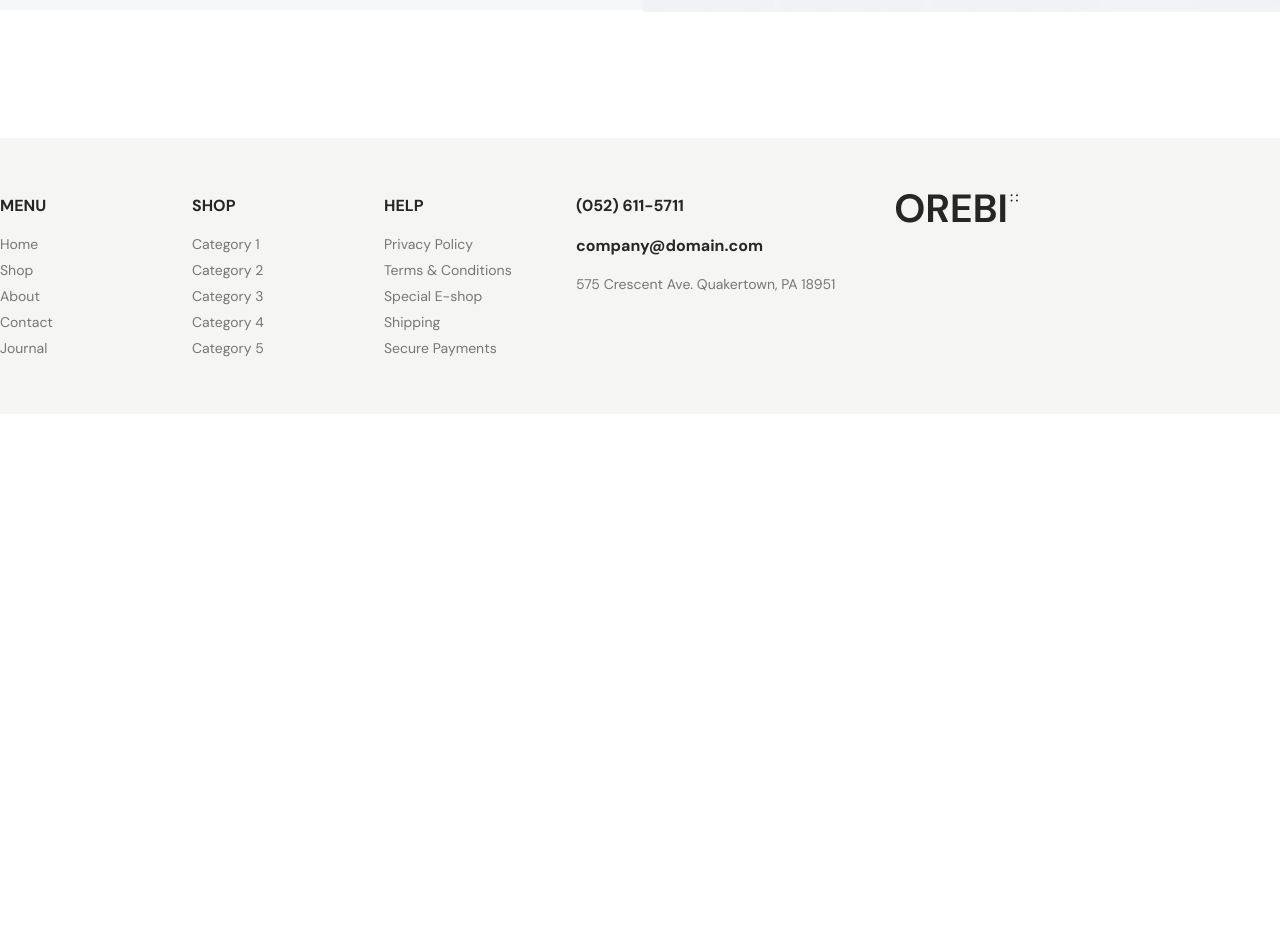
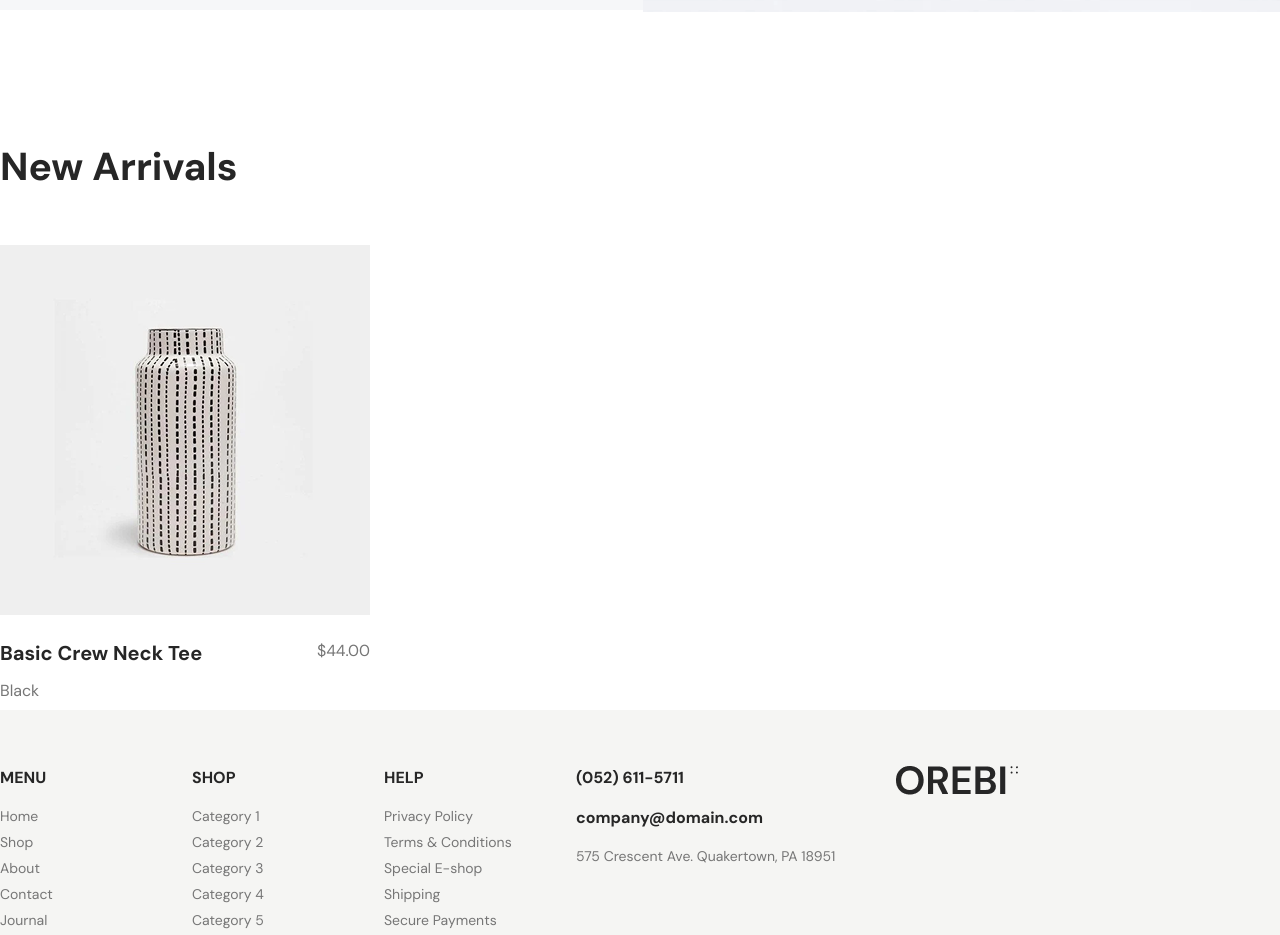
Before and after one commit to sajibkhandev/Ecommerse-2402, a React (Vite) app: page / in a window 1280 px wide. Shown: the part 1900-2835 px from the top of the page. Before the commit the page ends 2314 px from the top, so only its background shows below. Built offline with nearby package versions, Linux system fonts and the light colour scheme.

Commit message:
cart done

```diff
--- /dev/null
+++ b/src/components/Cart.jsx
@@ -0,0 +1,40 @@
+import React from 'react'
+import CartOne from '../assets/cart1.png'
+import Image from './Image'
+import Flex from './Flex'
+import { FaHeart } from 'react-icons/fa'
+
+const Cart = () => {
+  return (
+    <div className='w-[370px] h-[465px] relative group '>
+        <div className='absolute top-5 left-5 bg-black py-3 px-8 text-white text-base font-dm font-bold'>New</div>
+        <div className='w-[370px] h-[370px] relative'>
+        <Image className='w-full' src={CartOne}/>
+        <div className='absolute -bottom-1/3 left-0 w-full h-1/3 bg-white group-hover:bottom-0 duration-300 opacity-0 group-hover:opacity-100 invisible group-hover:visible'>
+        <ul className='flex items-end flex-col p-8'>
+       <Flex className='py-1 items-center gap-x-2'>
+       <li>Add to Wish List </li><FaHeart />
+       </Flex>
+       <Flex className='py-1 items-center gap-x-2'>
+       <li>Compare </li><FaHeart />
+       </Flex>
+       <Flex className='py-1 items-center gap-x-2'>
+       <li>Add to Cart </li><FaHeart />
+       </Flex>
+
+
+        </ul>
+        </div>
+        </div>
+
+        <Flex className='justify-between pt-6 pb-3'>
+            <h3 className='text-xl text-[#262626] font-dm font-bold'>Basic Crew Neck Tee</h3>
+            <p className='text-base text-[#767676] font-dm font-normal'>$44.00</p>
+        </Flex>
+        <p className='text-base text-[#767676] font-dm font-normal'>Black</p>
+
+    </div>
+  )
+}
+
+export default Cart
--- /dev/null
+++ b/src/components/CommonHeading.jsx
@@ -0,0 +1,9 @@
+import React from 'react'
+
+const CommonHeading = ({text,className}) => {
+  return (
+    <h2 className={`text-[39px] text-[#262626] font-bold font-dm ${className}`}>{text}</h2>
+  )
+}
+
+export default CommonHeading
--- a/src/pages/Home.jsx
+++ b/src/pages/Home.jsx
@@ -15,6 +15,8 @@ import Warrenty3 from '../assets/warrenty3.png'
 import PomotionOne from '../assets/Ad_1.jpg'
 import PomotionTwo from '../assets/Ad_2.jpg'
 import PomotionThree from '../assets/Ad_3.png'
+import CommonHeading from '../components/CommonHeading'
+import Cart from '../components/Cart'
 
 
 
@@ -67,6 +69,14 @@ const Home = () => {
 
   </Container>
 
+  <Container>
+  <CommonHeading className='pb-12' text="New Arrivals"/>
+  </Container>
+
+  <Container>
+    <Cart/>
+  </Container>
+
 
   </Link>
   <Footer/>
```
Also changed, not shown: src/assets/cart1.png (added).
